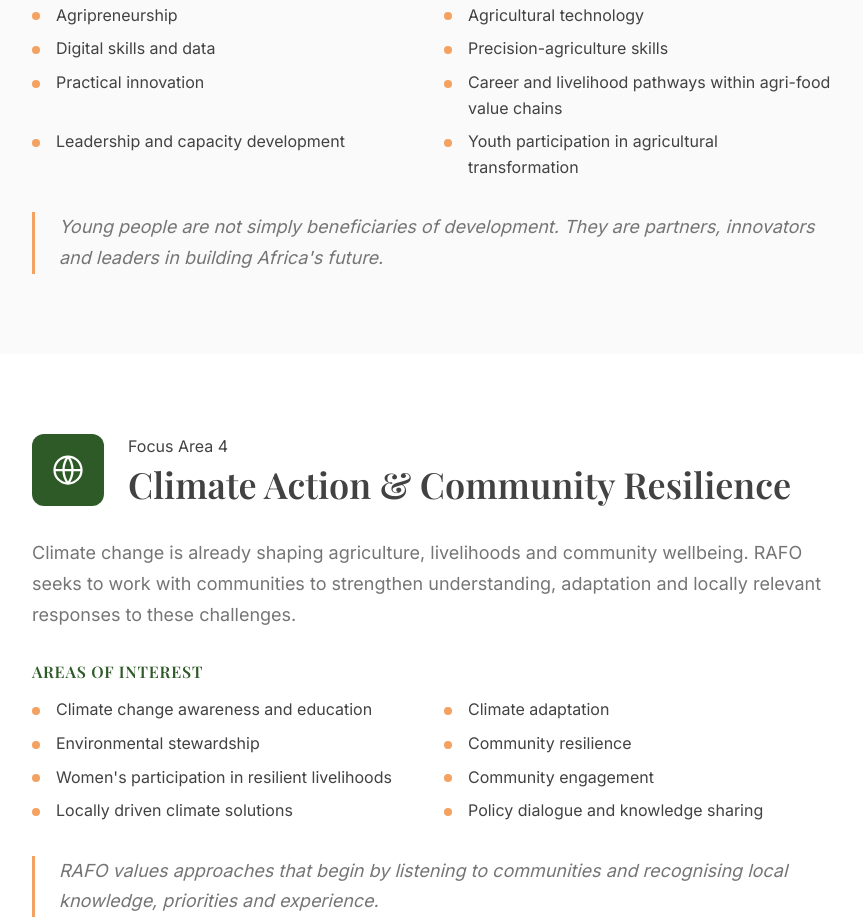
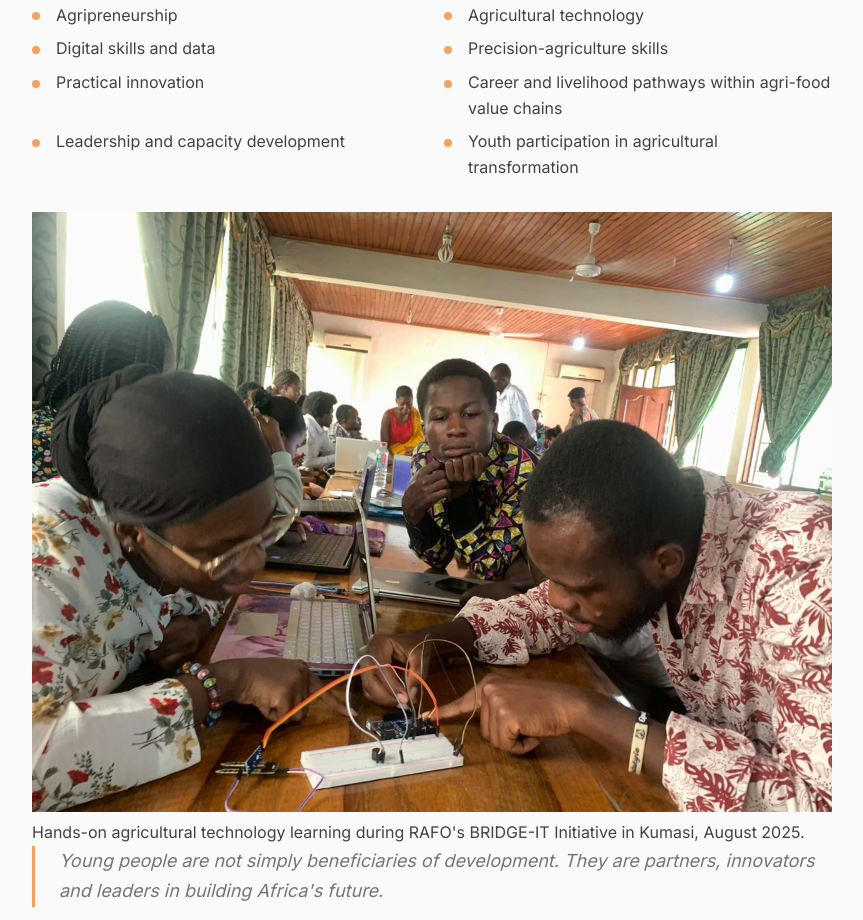
Before and after one commit to resilience4africa/rafo, a website: page public/services.html in a window 1280 px wide. Shown: the part 2659-3579 px from the top of the page, without its empty margins (32-895 px from the left). Drawn offline with nearby package versions, Linux system fonts and the light colour scheme.

Commit message:
Add BRIDGE-IT photograph to youth innovation focus area

```diff
--- a/public/services.html
+++ b/public/services.html
@@ -172,6 +172,10 @@
                         <li>Leadership and capacity development</li>
                         <li>Youth participation in agricultural transformation</li>
                     </ul>
+                    <figure class="focus-detail__figure">
+                        <img src="/assets/images/Bridgeit-Technology.jpg" alt="Young agricultural graduates and extension professionals working with laptops and electronic components during RAFO's agricultural technology training in Kumasi, Ghana" class="focus-detail__image" loading="lazy">
+                        <figcaption>Hands-on agricultural technology learning during RAFO's BRIDGE-IT Initiative in Kumasi, August 2025.</figcaption>
+                    </figure>
                     <p class="focus-detail__note">Young people are not simply beneficiaries of development. They are partners, innovators and leaders in building Africa's future.</p>
                 </div>
             </div>
```
